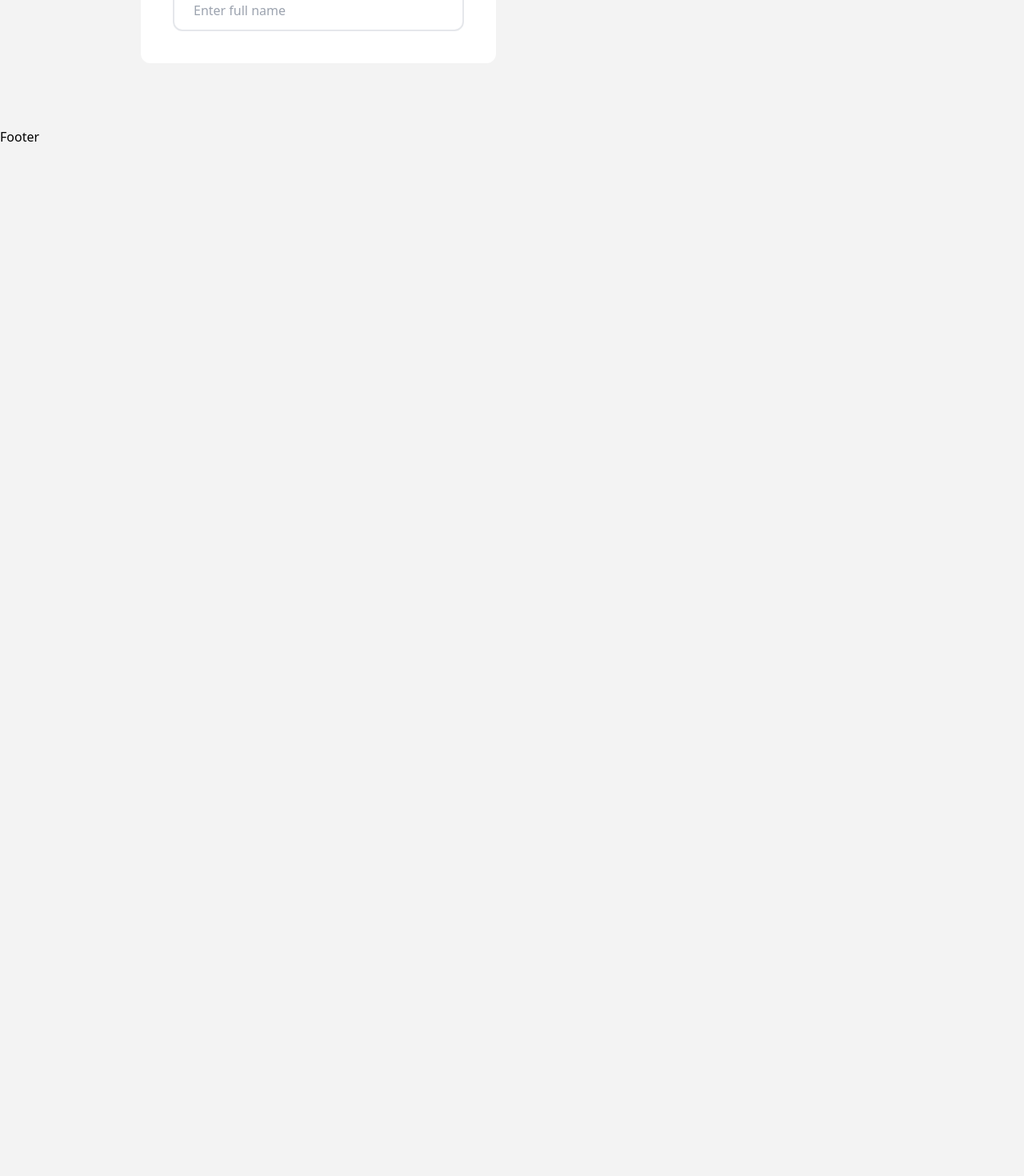
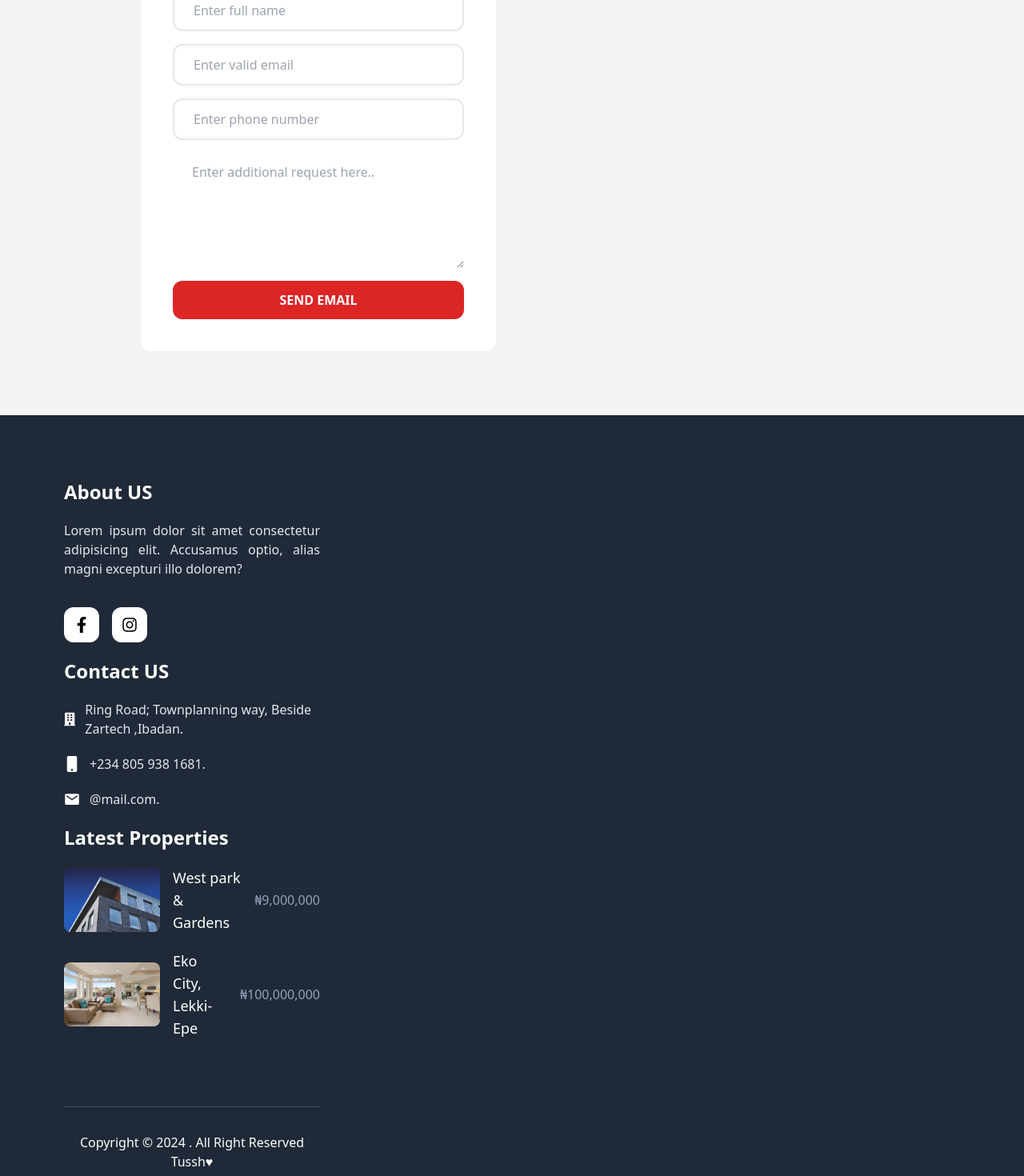
Before and after one commit to Tusshed/DreyEstate, a React (Vite) app: page / in a window 1280 px wide. Shown: the part 3500-4970 px from the top of the page at 80% size. Before the commit the page ends 3683 px from the top, so only its background shows below. Built offline with nearby package versions, Linux system fonts and the light colour scheme.

Commit message:
footer and slide up btn implemented , fixing header on next push or dark mode

```diff
--- a/src/components/Footing.jsx
+++ b/src/components/Footing.jsx
@@ -1,7 +1,109 @@
 import React from "react";
+import { useDarkMode } from "./DarkModeContext";
+import {
+  FaFacebookF,
+  FaInstagram,
+  FaTwitter,
+  FaYoutube,
+  FaBuilding,
+  FaMobile,
+  FaFax,
+  FaArrowUp,
+  FaMoon,
+  FaSun,
+} from "react-icons/fa";
+import { Link } from "react-scroll";
+import { IoMdMail } from "react-icons/io";
+import prop7 from "../assets/images/prop7.jpg";
+import prop8 from "../assets/images/prop8.jpg";
 
 const Footing = () => {
-  return <div>Footer</div>;
+  const { darkMode, toggleDarkMode } = useDarkMode();
+
+  return (
+    <div>
+      <footer
+        className={`${
+          darkMode ? "dark bg-black" : "light bg-gray-800"
+        } w-full m-auto lg:px-20 px-10 py-20 grid lg:grid-cols-3 grid-cols-1 justify-center items-start lg:gap-20 gap-10`}
+      >
+        <div className="flex flex-col justify-center items-start gap-5">
+          <h1 className="text-white text-2xl font-semibold">About US</h1>
+          <p className="text-slate-200 text-justify">
+            Lorem ipsum dolor sit amet consectetur adipisicing elit. Accusamus
+            optio, alias magni excepturi illo dolorem?
+          </p>
+          <div
+            id="social-icons"
+            className="flex justify-start items-center gap-4 mt-4"
+          >
+            <div className="p-3 rounded-xl bg-white hover:bg-red-600 hover:text-white cursor-pointer transform hover:scale-110 transition-transform duration-300">
+              <FaFacebookF className="size-5" />
+            </div>
+            <div className="p-3 rounded-xl bg-white hover:bg-red-600 hover:text-white cursor-pointer transform hover:scale-110 transition-transform duration-300">
+              <FaInstagram className="size-5" />
+            </div>
+          </div>
+          <div className="flex flex-col justify-center items-start gap-5">
+            <h1 className="text-white text-2xl font-semibold">Contact US</h1>
+            <div className="flex justify-center items-center gap-3">
+              <FaBuilding className="text-white size-5" />
+              <p className="text-slate-200">
+                Ring Road; Townplanning way, Beside Zartech ,Ibadan.
+              </p>
+            </div>
+            <div className="flex justify-center items-center gap-3">
+              <FaMobile className="text-white size-5" />
+              <p className="text-slate-200">+234 805 938 1681.</p>
+            </div>
+            <div className="flex justify-center items-center gap-3">
+              <IoMdMail className="text-white size-5" />
+              <p className="text-slate-200">@mail.com.</p>
+            </div>
+          </div>
+          <div className="flex flex-col justify-center items-start gap-5">
+            <h1 className="text-white text-2xl font-semibold">
+              Latest Properties
+            </h1>
+            <div className="flex justify-center items-center gap-4">
+              <img
+                src={prop7}
+                alt=""
+                className="w-[120px] rounded-lg transform hover:scale-110 cursor-pointer transition-transform duration-300"
+              />
+              <h1 className="text-lg text-white">West park & Gardens</h1>
+              <p className="text-slate-400">₦9,000,000</p>
+            </div>
+            <div className="flex justify-center items-center gap-4">
+              <img
+                src={prop8}
+                alt=""
+                className="w-[120px] rounded-lg transform hover:scale-110 cursor-pointer transition-transform duration-300"
+              />
+              <h1 className="text-lg text-white">Eko City, Lekki-Epe</h1>
+              <p className="text-slate-400">₦100,000,000</p>
+            </div>
+          </div>
+          <div className="mt-16 border-t border-gray-400/30 pt-8 ">
+            <div className="text-md text-center text-white">
+              Copyright © 2024 . All Right Reserved Tussh
+              <span class="text-gray-50">♥</span>
+            </div>
+          </div>
+        </div>
+      </footer>
+
+      {/* slide-to-top button */}
+      <div
+        id="icon-box"
+        className=" bg-red-600 p-4 rounded-full ☐ hover:bg-black cursor-pointer fixed lg:bottom-12 bottom-6 right-6"
+      >
+        <Link to="hero" spy={true} offset={-100} smooth={true}>
+          <FaArrowUp className="size-6 text-white" />
+        </Link>
+      </div>
+    </div>
+  );
 };
 
 export default Footing;
--- a/src/sections/Contact.jsx
+++ b/src/sections/Contact.jsx
@@ -37,6 +37,47 @@ const Contact = () => {
             placeholder="Enter full name"
             className="w-full px-6 py-3 border-2 border-gray-200 rounded-xl"
           />
+          <input
+            type="email"
+            placeholder="Enter valid email"
+            className="w-full px-6 py-3 border-2 border-gray-200 rounded-xl"
+          />
+          <input
+            type="number"
+            placeholder="Enter phone number"
+            className="w-full px-6 py-3 border-2 border-gray-200 rounded-xl"
+          />
+          <textarea
+            name=""
+            id=""
+            cols="30"
+            rows="5"
+            placeholder="Enter additional request here.."
+            className="w-full px-6 py-3 border-gray-200 rounded-xl"
+          ></textarea>
+          <button className="bg-red-600 w-full text-md px-8 py-3 text-white font-semibold rounded-xl hover:bg-black dark:hover:bg-red-700 cursor-pointer">
+            SEND EMAIL
+          </button>
+        </div>
+        <div className="flex flex-col justify-center items-start gap-8 lg:p-20 p-6">
+          {/*<h1
+            data-aos="zoom-in"
+            data-aos-delay="200"
+            className="text-red-500 dark:text-white"
+          >
+            REACH US
+          </h1>
+          <h1
+            data-aos="zoom-in"
+            data-aos-delay="400"
+            className="text-black text-[40px] font-semibold leading-10 dark:text-white"
+          >
+            Lorem ipsum dolor sit amet consectetur adipisicing elit. Reiciendis
+            consequuntur nam commodi id est.<br></br>
+          </h1>
+          <button className="bg-red-600 text-md px-8 py-3 text-white font-semibold rounded-xl hover:bg-black dark:hover:bg-red-700 cursor-pointer">
+            SEND EMAIL
+          </button>*/}
         </div>
       </section>
     </div>
```
